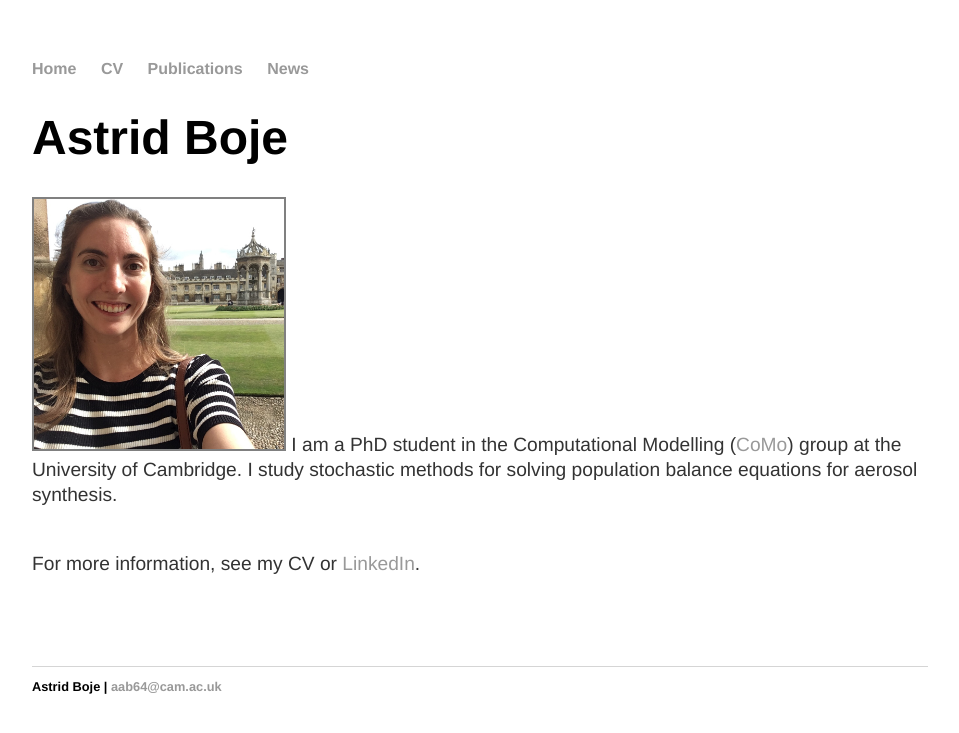
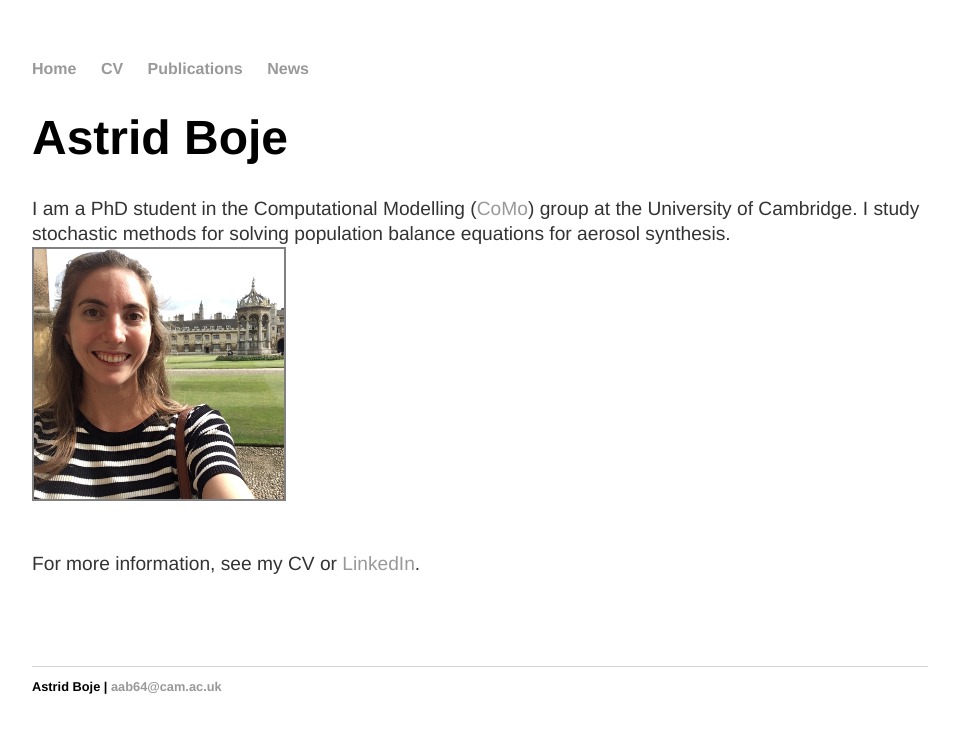
Before and after one commit to aab64/aab64.github.io, a Jekyll site: the page built from index.html, in a window 1280 px wide. Shown: the top 733 px of the page, without its empty margins (160-1119 px from the left). Built offline with Jekyll 4.4.1, drawn with Linux system fonts in a browser that asks for light colours.

Commit message:
Update index.html

```diff
--- a/index.html
+++ b/index.html
@@ -9,9 +9,9 @@ title: Astrid Boje | PhD Student | CoMo Group | University of Cambridge
 
 <div class="blurb" text-align="justify">
 	<p>
-		<img src="/images/Me_in_Cam.jpg" style="border: 2px solid grey" height=auto width="250" class="left"></img>
 		I am a PhD student in the Computational Modelling (<a href="http://como.ceb.cam.ac.uk/index.php?Page=People&Section=aab64">CoMo</a>)
 		group at the University of Cambridge. I study stochastic methods for solving population balance equations for aerosol synthesis.
+		<img src="/images/Me_in_Cam.jpg" style="border: 2px solid grey" height=auto width="250" class="left"></img>
 	</p>
 	<p>
 		<br/>
```
